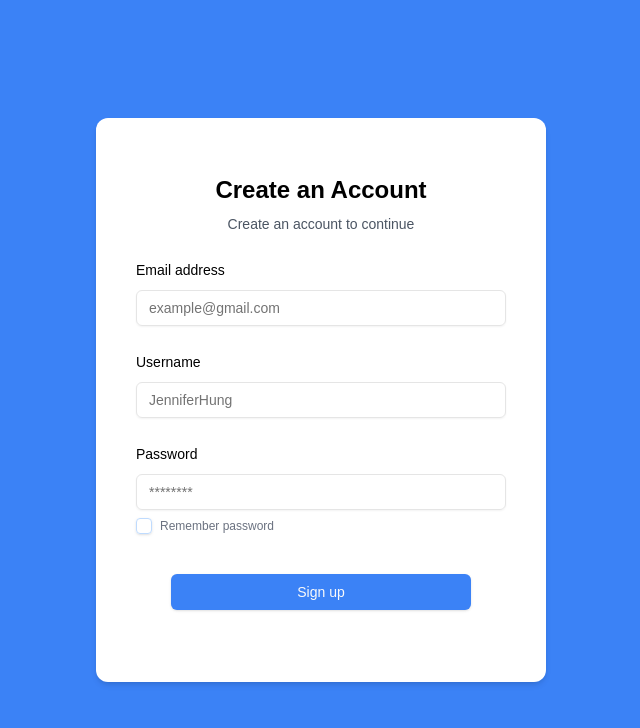
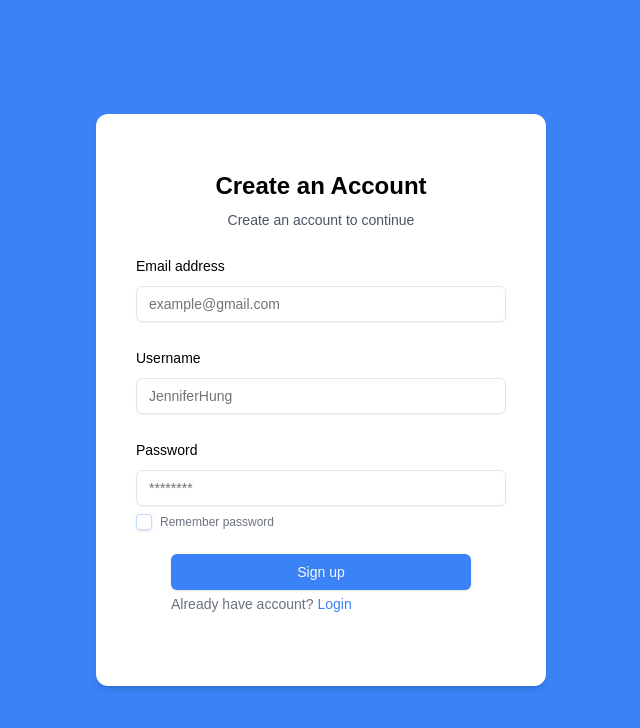
Before and after one commit to finnduc/Do_an_Cong_nghe_phan_mem_2025, a Next.js app: page /signup in a window 1280 px wide. Shown: the top 728 px of the page, without its empty margins (319-959 px from the left). Built offline with nearby package versions, Linux system fonts and the light colour scheme.

Commit message:
update login and signup page

```diff
--- a/src/app/(auth)/login/page.js
+++ b/src/app/(auth)/login/page.js
@@ -14,6 +14,7 @@ import {
 import { Input } from "@/components/ui/input";
 import { useEffect } from "react";
 import { Checkbox } from "@/components/ui/checkbox";
+import Link from "next/link";
 
 // Zod validation schema
 const formSchema = z.object({
@@ -40,7 +41,7 @@ export default function LoginPage() {
   }
 
   return (
-    <div className="w-[450px] h-[480px] text-black mx-auto bg-white rounded-xl px-10 py-14 flex flex-col items-center shadow-md">
+    <div className="w-[450px] min-h-[480px] text-black mx-auto bg-white rounded-xl px-10 py-14 flex flex-col items-center shadow-md">
       <div className="text-2xl font-semibold mb-2">Login to Account</div>
       <div className="text-sm font-medium text-gray-600 mb-6">
         Please enter your email and password to continue.
@@ -80,6 +81,15 @@ export default function LoginPage() {
           <Button type="submit" className='w-[300px] self-center bg-blue-500 hover:bg-blue-700 mt-4'>Log in</Button>
         </form>
       </Form>
+      <div className="flex gap-1 w-[300px] mt-1 mb-5">
+        <div className="text-sm text-gray-500">Don't have account?</div>
+        <Link
+          className="p-0 text-sm text-blue-500 hover:underline"
+          href="/signup"
+        >
+          Signup now!
+        </Link>
+      </div>
     </div>
   );
 }
--- a/src/app/(auth)/signup/page.js
+++ b/src/app/(auth)/signup/page.js
@@ -9,15 +9,19 @@ import {
   FormField,
   FormItem,
   FormLabel,
-  FormMessage
+  FormMessage,
 } from "@/components/ui/form";
 import { Input } from "@/components/ui/input";
 import { Checkbox } from "@/components/ui/checkbox";
+import Link from "next/link";
 
 // Zod validation schema
 const formSchema = z.object({
   email: z.string().email("Invalid email address"),
-  username: z.string().min(4, 'Username must be at least 4 characters long').max(8, 'Username must be less than 8 characters long'),
+  username: z
+    .string()
+    .min(4, "Username must be at least 4 characters long")
+    .max(8, "Username must be less than 8 characters long"),
   password: z
     .string()
     .min(8, "Password must be at least 8 characters long")
@@ -44,10 +48,13 @@ export default function SignupPage() {
     <div className="w-[450px] min-h-[550px] text-black mx-auto bg-white rounded-xl px-10 py-14 flex flex-col items-center shadow-md">
       <div className="text-2xl font-semibold mb-2">Create an Account</div>
       <div className="text-sm font-medium text-gray-600 mb-6">
-            Create an account to continue
+        Create an account to continue
       </div>
       <Form {...form}>
-        <form onSubmit={form.handleSubmit(onSubmit)} className="w-full mx-4 flex flex-col gap-6">
+        <form
+          onSubmit={form.handleSubmit(onSubmit)}
+          className="w-full mx-4 flex flex-col gap-6"
+        >
           <FormField
             control={form.control}
             name="email"
@@ -85,15 +92,34 @@ export default function SignupPage() {
                 </FormControl>
                 <FormMessage />
                 <div className="flex items-center gap-2">
-                    <Checkbox id='remember'  className='border-blue-200 data-[state=checked]:bg-blue-500'/>
-                    <label htmlFor="remember" className="text-xs text-gray-500">Remember password</label>
+                  <Checkbox
+                    id="remember"
+                    className="border-blue-200 data-[state=checked]:bg-blue-500"
+                  />
+                  <label htmlFor="remember" className="text-xs text-gray-500">
+                    Remember password
+                  </label>
                 </div>
               </FormItem>
             )}
           />
-          <Button type="submit" className='w-[300px] self-center bg-blue-500 hover:bg-blue-700 mt-4 mb-4'>Sign up</Button>
+            <Button
+              type="submit"
+              className="w-[300px] self-center bg-blue-500 hover:bg-blue-700"
+            >
+              Sign up
+            </Button>
         </form>
       </Form>
+      <div className="flex gap-1 w-[300px] mt-1 mb-4">
+        <div className="text-sm text-gray-500">Already have account?</div>
+        <Link
+          className="p-0 text-sm text-blue-500 hover:underline"
+          href="/login"
+        >
+          Login
+        </Link>
+      </div>
     </div>
   );
 }
```
